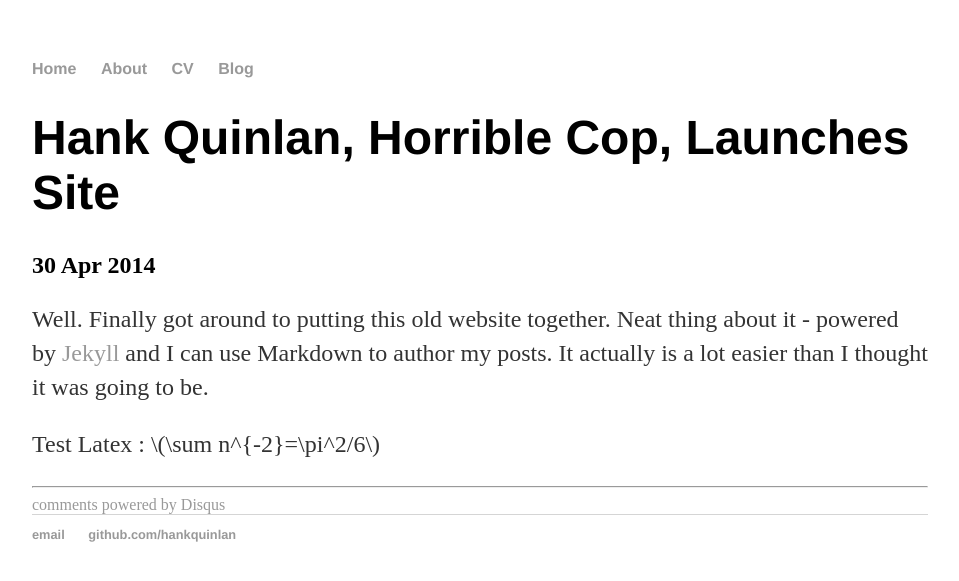
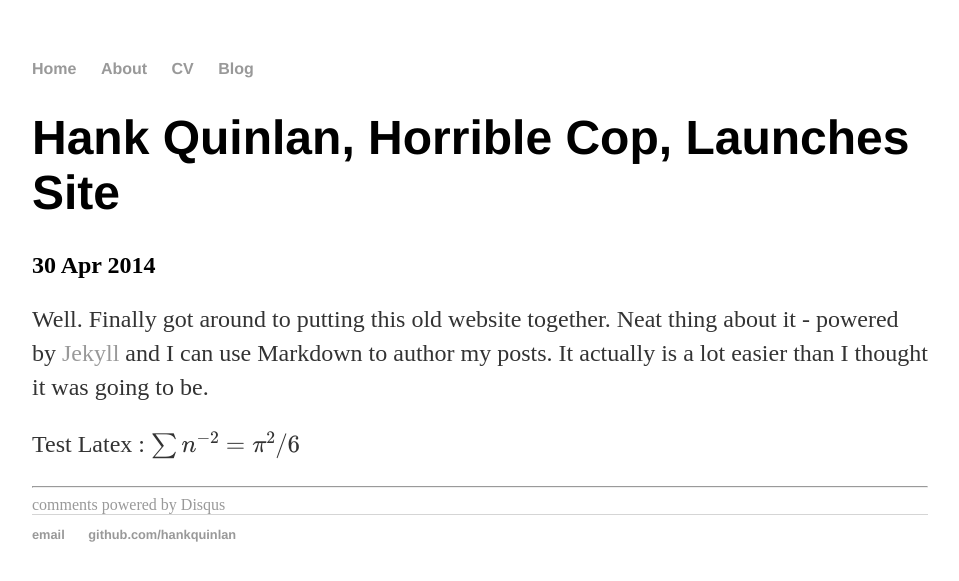
Before and after one commit to Spicilege/Spicilege.github.io, a Jekyll site: the page built from _posts/2014-04-30-hank-quinlan-site-launched.md, in a window 1280 px wide. Shown: the top 581 px of the page, without its empty margins (160-1119 px from the left). Built offline with Jekyll 4.4.1, drawn with Linux system fonts in a browser that asks for light colours; formulas are drawn with MathJax 3; comment, search, counter and statistics services are not loaded; some of the changed lines change nothing that is shown.

Commit message:
fix pb VIII

```diff
--- a/_layouts/default.html
+++ b/_layouts/default.html
@@ -4,13 +4,9 @@
 			<title>{{ page.title }}</title>
 			<!-- link to main stylesheet -->
 			<link rel="stylesheet" type="text/css" href="/css/main.css">
-			<script type="text/x-mathjax-config">
-			MathJax.Hub.Config({
-			  tex2jax: {inlineMath: [['$','$'], ['\\(','\\)']]}
-			});
-			</script>
-			<script type="text/javascript" async src="path-to-mathjax/MathJax.js? config=TeX-AMS_CHTML"></script>
-
+			<script type="text/javascript" async
+  src="https://cdnjs.cloudflare.com/ajax/libs/mathjax/2.7.1/MathJax.js?config=TeX-MML-AM_CHTML">
+</script>
 		</head>
 		<body>
 			<nav>
```
